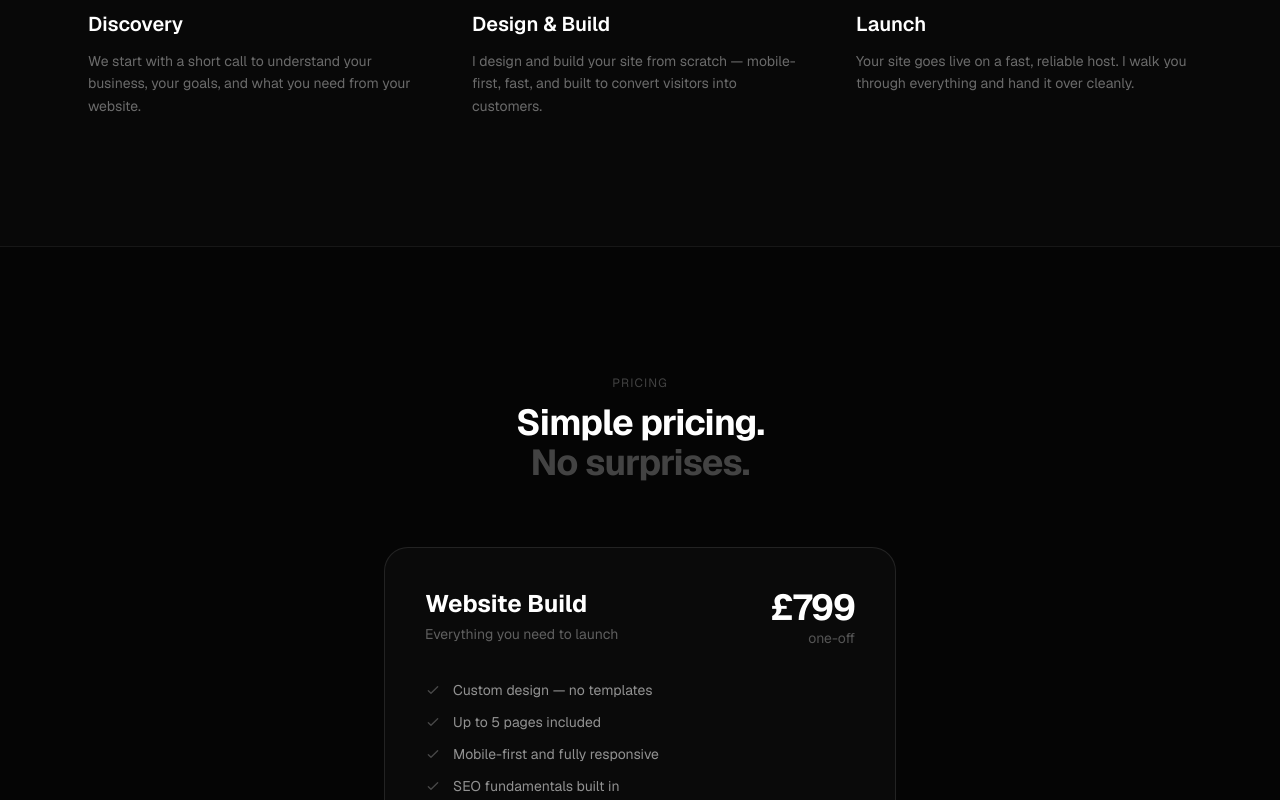
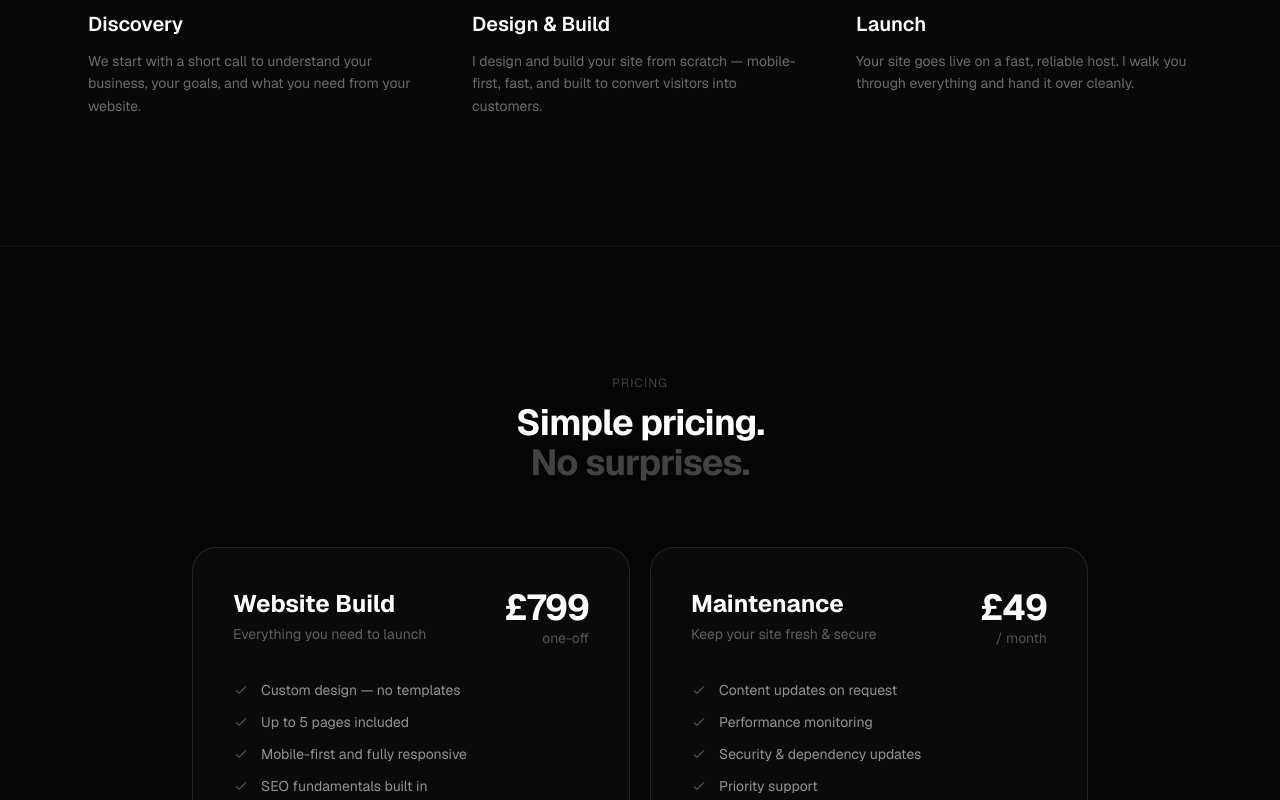
Before and after one commit to Boyns2017/swiftsite, a Next.js app: page / in a window 1280 px wide. Shown: the part 2000-2800 px from the top of the page. Built offline with nearby package versions, Linux system fonts and the light colour scheme.

Commit message:
Update the phot...

```diff
--- a/src/app/contact/page.tsx
+++ b/src/app/contact/page.tsx
@@ -1,4 +1,5 @@
 import type { Metadata } from "next";
+import Image from "next/image";
 import ContactForm from "@/components/ContactForm";
 
 export const metadata: Metadata = {
@@ -11,8 +12,18 @@ export default function ContactPage() {
   return (
     <div className="pt-32 pb-24 max-w-6xl mx-auto px-6">
       <div className="grid grid-cols-1 lg:grid-cols-2 gap-20">
-        {/* Left: info */}
+        {/* Left: photo + info stacked */}
         <div>
+          {/* Photo */}
+          <div className="relative w-full aspect-[4/3] rounded-2xl overflow-hidden border border-white/[0.07] mb-8">
+            <Image
+              src="/headshot.jpg"
+              alt="Harrison Boyns"
+              fill
+              className="object-cover object-[center_25%]"
+            />
+          </div>
+
           <p className="text-white/25 text-xs uppercase tracking-widest mb-3">
             Get in touch
           </p>
@@ -21,7 +32,7 @@ export default function ContactPage() {
             <br />
             <span className="text-white/25">something great.</span>
           </h1>
-          <p className="text-white/40 text-lg leading-relaxed mb-12">
+          <p className="text-white/40 text-lg leading-relaxed mb-10">
             Tell me about your business and what you&apos;re looking for.
             I&apos;ll get back to you within 24 hours.
           </p>
--- a/src/app/page.tsx
+++ b/src/app/page.tsx
@@ -2,6 +2,7 @@ import Hero from "@/components/Hero";
 import Features from "@/components/Features";
 import HowItWorks from "@/components/HowItWorks";
 import Pricing from "@/components/Pricing";
+import Testimonials from "@/components/Testimonials";
 import CtaBanner from "@/components/CtaBanner";
 
 export default function HomePage() {
@@ -11,6 +12,7 @@ export default function HomePage() {
       <Features />
       <HowItWorks />
       <Pricing />
+      <Testimonials />
       <CtaBanner />
     </>
   );
--- a/src/components/Hero.tsx
+++ b/src/components/Hero.tsx
@@ -12,7 +12,7 @@ export default function Hero() {
         {/* Credibility badge */}
         <div className="inline-flex items-center gap-2 px-3 py-1.5 rounded-full border border-white/10 bg-white/[0.03] text-white/40 text-xs mb-10 tracking-wide">
           <span className="w-1.5 h-1.5 rounded-full bg-emerald-400 animate-pulse" />
-          VP Engineering · JPMorgan · Full Stack · London
+          Full stack engineer · 7 years experience · London
         </div>
 
         <h1 className="text-5xl md:text-7xl font-bold tracking-tight text-white leading-[1.08] mb-6">
--- a/src/components/Pricing.tsx
+++ b/src/components/Pricing.tsx
@@ -8,6 +8,14 @@ const included = [
   "Contact form",
   "1 round of revisions",
   "Deployed and live on fast hosting",
+];
+
+const retainerIncluded = [
+  "Content updates on request",
+  "Performance monitoring",
+  "Security & dependency updates",
+  "Priority support",
+  "Monthly check-in",
 ];
 
 const addons = [
@@ -29,8 +37,9 @@ export default function Pricing() {
         </h2>
       </div>
 
-      <div className="max-w-lg mx-auto">
-        <div className="rounded-3xl border border-white/10 bg-white/[0.025] p-10">
+      <div className="grid grid-cols-1 md:grid-cols-2 gap-5 max-w-4xl mx-auto">
+        {/* Build card */}
+        <div className="rounded-3xl border border-white/10 bg-white/[0.025] p-10 flex flex-col">
           <div className="flex items-start justify-between mb-8">
             <div>
               <h3 className="text-white font-bold text-2xl mb-1">
@@ -40,7 +49,7 @@ export default function Pricing() {
                 Everything you need to launch
               </p>
             </div>
-            <div className="text-right">
+            <div className="text-right shrink-0 ml-4">
               <div className="text-white font-bold text-4xl tracking-tight">
                 £799
               </div>
@@ -48,7 +57,7 @@ export default function Pricing() {
             </div>
           </div>
 
-          <ul className="space-y-3 mb-10">
+          <ul className="space-y-3 mb-10 flex-1">
             {included.map((item) => (
               <li
                 key={item}
@@ -94,16 +103,73 @@ export default function Pricing() {
           </div>
         </div>
 
-        <p className="text-center text-white/25 text-sm mt-6">
-          Need something custom?{" "}
+        {/* Retainer card */}
+        <div className="rounded-3xl border border-white/10 bg-white/[0.025] p-10 flex flex-col">
+          <div className="flex items-start justify-between mb-8">
+            <div>
+              <h3 className="text-white font-bold text-2xl mb-1">
+                Maintenance
+              </h3>
+              <p className="text-white/35 text-sm">
+                Keep your site fresh & secure
+              </p>
+            </div>
+            <div className="text-right shrink-0 ml-4">
+              <div className="text-white font-bold text-4xl tracking-tight">
+                £49
+              </div>
+              <div className="text-white/30 text-sm">/ month</div>
+            </div>
+          </div>
+
+          <ul className="space-y-3 mb-10 flex-1">
+            {retainerIncluded.map((item) => (
+              <li
+                key={item}
+                className="flex items-center gap-3 text-sm text-white/55"
+              >
+                <svg
+                  className="w-4 h-4 text-white/25 shrink-0"
+                  fill="none"
+                  viewBox="0 0 24 24"
+                  stroke="currentColor"
+                >
+                  <path
+                    strokeLinecap="round"
+                    strokeLinejoin="round"
+                    strokeWidth={2}
+                    d="M5 13l4 4L19 7"
+                  />
+                </svg>
+                {item}
+              </li>
+            ))}
+          </ul>
+
           <Link
             href="/contact"
-            className="text-white/45 hover:text-white transition-colors underline underline-offset-2"
+            className="block w-full text-center px-6 py-4 border border-white/15 text-white/70 text-sm font-semibold rounded-full hover:text-white hover:border-white/30 transition-all"
           >
-            Let&apos;s talk.
+            Add to your project
           </Link>
-        </p>
+
+          <div className="mt-8 pt-8 border-t border-white/[0.07]">
+            <p className="text-white/25 text-xs leading-relaxed">
+              Available as an add-on after your site is built. Cancel anytime.
+            </p>
+          </div>
+        </div>
       </div>
+
+      <p className="text-center text-white/25 text-sm mt-8">
+        Need something custom?{" "}
+        <Link
+          href="/contact"
+          className="text-white/45 hover:text-white transition-colors underline underline-offset-2"
+        >
+          Let&apos;s talk.
+        </Link>
+      </p>
     </section>
   );
 }
--- /dev/null
+++ b/src/components/Testimonials.tsx
@@ -0,0 +1,59 @@
+export default function Testimonials() {
+  return (
+    <section className="py-32 border-t border-white/[0.06]">
+      <div className="max-w-6xl mx-auto px-6">
+        <div className="text-center mb-16">
+          <p className="text-white/25 text-xs uppercase tracking-widest mb-3">
+            Testimonials
+          </p>
+          <h2 className="text-3xl md:text-4xl font-bold text-white tracking-tight">
+            What clients say
+          </h2>
+        </div>
+
+        <div className="grid grid-cols-1 md:grid-cols-3 gap-5">
+          {[1, 2, 3].map((i) => (
+            <div
+              key={i}
+              className="p-8 rounded-2xl border border-dashed border-white/[0.07] bg-white/[0.01]"
+            >
+              {/* Star row */}
+              <div className="flex gap-1 mb-5">
+                {[...Array(5)].map((_, s) => (
+                  <svg
+                    key={s}
+                    className="w-4 h-4 text-white/10"
+                    fill="currentColor"
+                    viewBox="0 0 20 20"
+                  >
+                    <path d="M9.049 2.927c.3-.921 1.603-.921 1.902 0l1.07 3.292a1 1 0 00.95.69h3.462c.969 0 1.371 1.24.588 1.81l-2.8 2.034a1 1 0 00-.364 1.118l1.07 3.292c.3.921-.755 1.688-1.54 1.118l-2.8-2.034a1 1 0 00-1.175 0l-2.8 2.034c-.784.57-1.838-.197-1.539-1.118l1.07-3.292a1 1 0 00-.364-1.118L2.98 8.72c-.783-.57-.38-1.81.588-1.81h3.461a1 1 0 00.951-.69l1.07-3.292z" />
+                  </svg>
+                ))}
+              </div>
+
+              {/* Quote placeholder */}
+              <div className="space-y-2 mb-6">
+                <div className="h-3 bg-white/[0.05] rounded-full w-full" />
+                <div className="h-3 bg-white/[0.05] rounded-full w-5/6" />
+                <div className="h-3 bg-white/[0.05] rounded-full w-4/6" />
+              </div>
+
+              {/* Author placeholder */}
+              <div className="flex items-center gap-3">
+                <div className="w-8 h-8 rounded-full bg-white/[0.05] border border-white/[0.07]" />
+                <div className="space-y-1.5">
+                  <div className="h-2.5 bg-white/[0.07] rounded-full w-20" />
+                  <div className="h-2 bg-white/[0.04] rounded-full w-28" />
+                </div>
+              </div>
+            </div>
+          ))}
+        </div>
+
+        <p className="text-center text-white/20 text-xs mt-8">
+          Testimonials from real clients — coming soon.
+        </p>
+      </div>
+    </section>
+  );
+}
```
Also changed, not shown: public/headshot.jpg (added).
